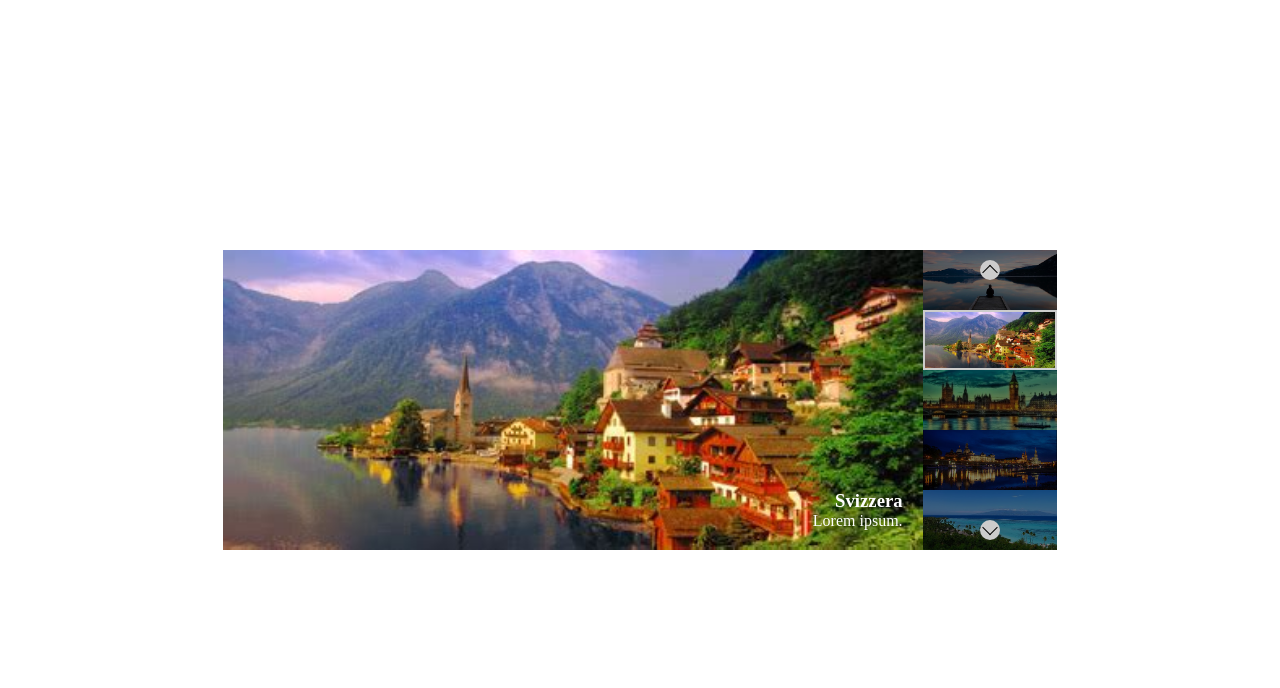
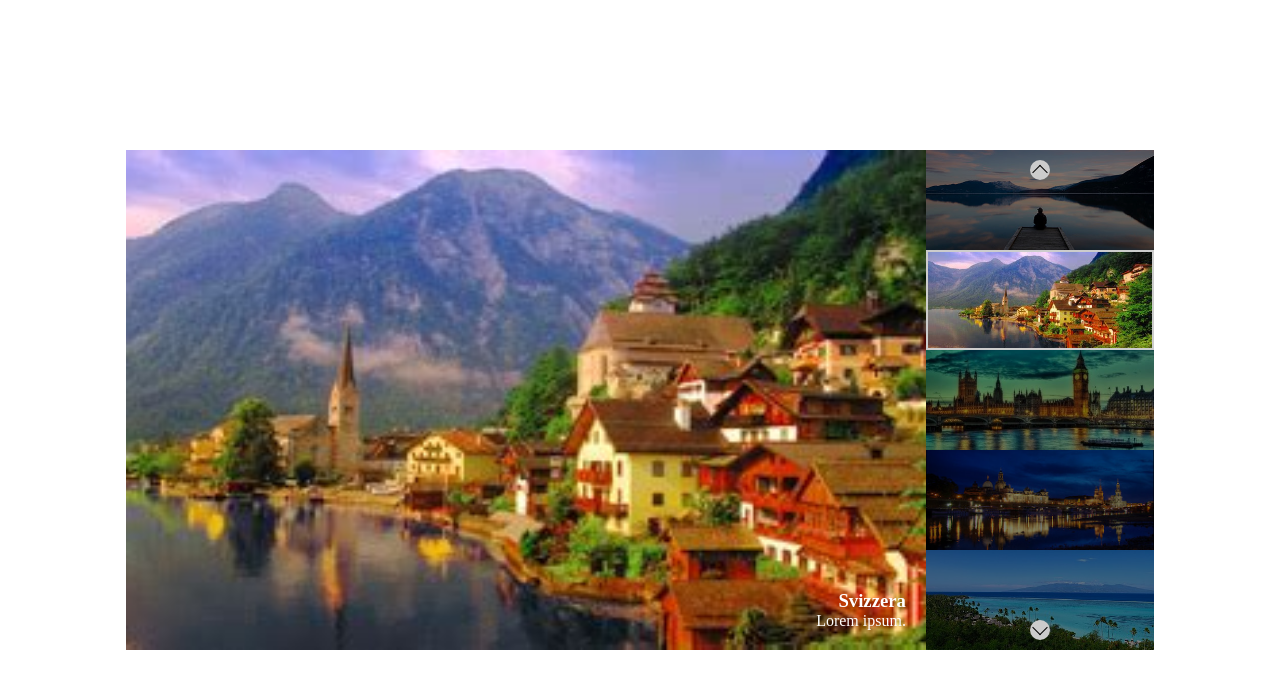
Before and after one commit to Lorenzo789/vue-slider, a plain HTML site: page index.html in a window 1280 px wide. Drawn offline with nearby package versions, Linux system fonts and the light colour scheme.

Commit message:
refactor: dimension slider an thumb

```diff
--- a/css/style.css
+++ b/css/style.css
@@ -13,8 +13,8 @@
 
 .item {
     float: left;
-    width: 700px;
-    height: 300px;
+    width: 800px;
+    height: 500px;
     position: relative;
 }
 
@@ -34,13 +34,13 @@
 
 .thumbs {
     float: left;
-    height: 300px;
+    height: 500px;
     background: #000;
     position: relative;
 }
 
 .thumb {
-    height: calc((300px) / 5);
+    height: calc((500px) / 5);
     opacity: 0.5;
 }
 
```
